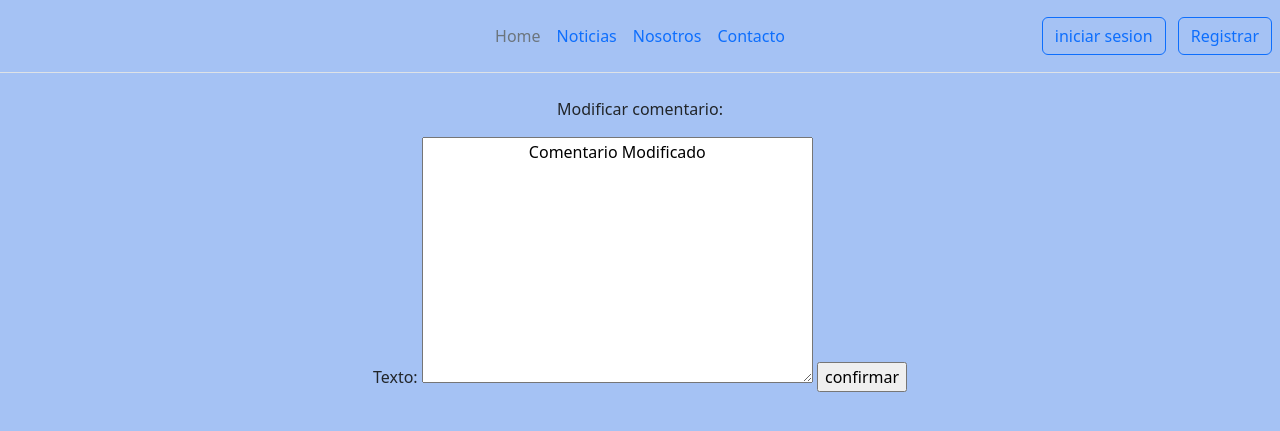
After one commit to agustinbareiro/proyecto2023, a Django app: page /noticia/Modificar/3 in a window 1280 px wide. The commit adds this page. Shown: the top 431 px of the page. Run offline with Django 4.2, Linux system fonts and the light colour scheme; data comes from the database, SQL or seed files in the repository; both versions use the stored data as it was after the commit.

Commit message:
clase final 3/8 comentarios

```diff
--- a/blog/apps/noticias/forms.py
+++ b/blog/apps/noticias/forms.py
@@ -1,5 +1,7 @@
 from django import forms
 from .models import Contacto
+# comentario
+from .models import Comentario
 
 
 class ContactoForm(forms.ModelForm):
@@ -7,3 +9,10 @@ class ContactoForm(forms.ModelForm):
     class Meta:
         model = Contacto
         fields = "__all__"
+
+
+class Form_Mod(forms.ModelForm):
+
+    class Meta:
+        model = Comentario
+        fields = ("texto",)
--- a/blog/apps/noticias/models.py
+++ b/blog/apps/noticias/models.py
@@ -16,6 +16,9 @@ class Noticia(models.Model):
     fecha = models.DateTimeField(auto_now_add=True)
     imagen = models.ImageField(upload_to='noticias')
     categoria_noticia = models.ForeignKey(Categoria, on_delete=models.CASCADE)
+
+    def MisComentarios(self):
+        return self.comentario_set.all()
 
     def __str__(self) -> str:
         return self.titulo
--- a/blog/apps/noticias/urls.py
+++ b/blog/apps/noticias/urls.py
@@ -15,6 +15,13 @@ urlpatterns = [
     path('contacto', views.contacto, name="contacto"),
 
     # URL COMENTARIO
-    path('comentario', views.Comentar_Noticia, name='comentar')
+    path('comentario', views.Comentar_Noticia, name='comentar'),
+
+    # eliminar comentario
+    path('Borrar/<int:pk>', views.BorrarComentario.as_view(),
+         name="borrar_comentario"),
+    # modificar comentario
+    path("Modificar/<int:pk>", views.ModificaComentario.as_view(),
+         name="modificar_comentario")
 
 ]
--- a/blog/apps/noticias/views.py
+++ b/blog/apps/noticias/views.py
@@ -1,3 +1,5 @@
+from django.views.generic import DeleteView, UpdateView
+from .forms import Form_Mod
 from django.shortcuts import render, HttpResponse, redirect
 from .models import Noticia, Categoria, Contacto, Comentario
 # Create your views here.
@@ -16,7 +18,6 @@ from django.contrib.auth.decorators import login_required
 # uso de decorador para verificar logeo de usuario y poder ver noticia
 
 
-@login_required
 def inicio(request):
     # obtener todas las noticias y mostrar en el inicio.html
     # ctx = {}
@@ -40,7 +41,6 @@ def inicio(request):
     return render(request, 'noticias/inicio.html', contexto)
 
 
-@login_required
 def Detalle_Noticias(request, pk):
     contexto = {}
 
@@ -77,3 +77,18 @@ def Comentar_Noticia(request):
     coment = Comentario.objects.create(
         usuario=user, noticia=noticia, texto=comentario)
     return redirect(reverse_lazy('noticias:detalle', kwargs={"pk": noti}))
+
+# modificar-eliminar comentarios
+
+
+class BorrarComentario(DeleteView):
+    model = Comentario
+    template_name = "comentarios/comentario_confirm_delete.html"
+    success_url = reverse_lazy("noticias:inicio")
+
+
+class ModificaComentario(UpdateView):
+    model = Comentario
+    form_class = Form_Mod
+    template_name = "comentarios/modificar.html"
+    success_url = reverse_lazy("noticias:inicio")
--- a/blog/apps/usuarios/forms.py
+++ b/blog/apps/usuarios/forms.py
@@ -7,6 +7,7 @@ class RegistroForm(UserCreationForm):
     email = forms.EmailField(label='Correo', required=True)
     first_name = forms.CharField(label='Nombre', required=True)
     last_name = forms.CharField(label='apellido', required=True)
+    username = forms.CharField(label="Nombre Usuario", required=True)
     password1 = forms.CharField(
         label='contraseña', widget=forms.PasswordInput, required=True)
     password2 = forms.CharField(
--- a/blog/blog/settings/base.py
+++ b/blog/blog/settings/base.py
@@ -33,6 +33,8 @@ AUTH_USER_MODEL = 'usuarios.Usuario'
 # Application definition
 
 INSTALLED_APPS = [
+    'admin_interface',
+    'colorfield',
     'django.contrib.admin',
     'django.contrib.auth',
     'django.contrib.contenttypes',
--- /dev/null
+++ b/blog/templates/comentarios/modificar.html
@@ -0,0 +1,12 @@
+{% extends 'base.html' %}
+{% load static %}
+
+{% block contenido%}
+
+<form method="post">{% csrf_token %}
+    <p>Modificar comentario: </p>
+    {{ form }}
+    <input type="submit" value="confirmar">
+</form>
+
+{% endblock contenido %}
--- a/blog/templates/noticias/inicio.html
+++ b/blog/templates/noticias/inicio.html
@@ -39,7 +39,7 @@
 {% endfor %}
 <aside>
     <div class="p-4">
-        <h4 class="fst-italic">Archives</h4>
+        <h4 class="fst-italic">Categorias</h4>
         <ol class="list-unstyled mb-0">
 
             <li><a href="{% url 'noticias:inicio' %}"> Todas</a></li>
```
Also changed, not shown: blog/apps/noticias/admin.py (+8 -1 lines), blog/templates/comentarios/comentario_confirm_delete.html (added, +12 -0 lines), blog/templates/noticias/detalle.html (+8 -1 lines), blog/blog/db.sqlite3, blog/media/admin-interface/favicon/R_2.jpg (added), blog/media/admin-interface/logo/dolar.jpg (added), blog/media/noticias/descargar.jfif (added).
